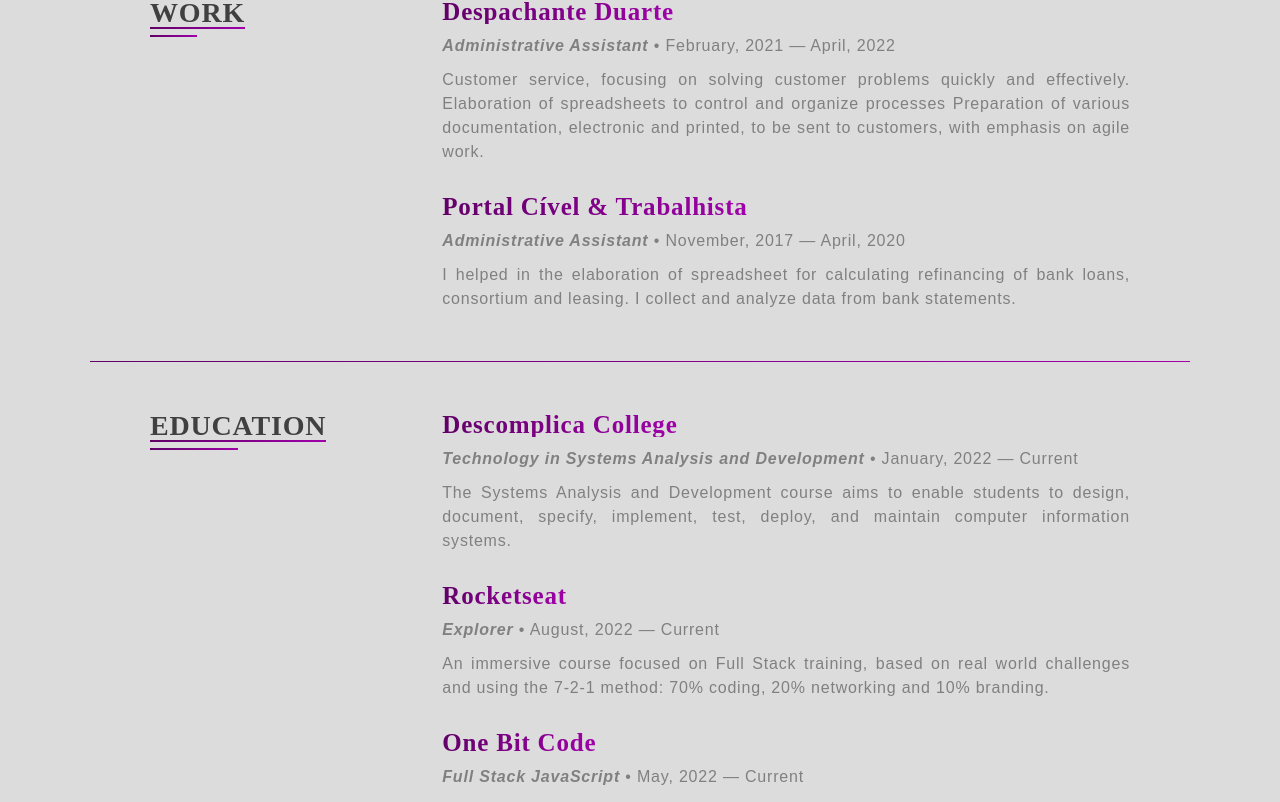
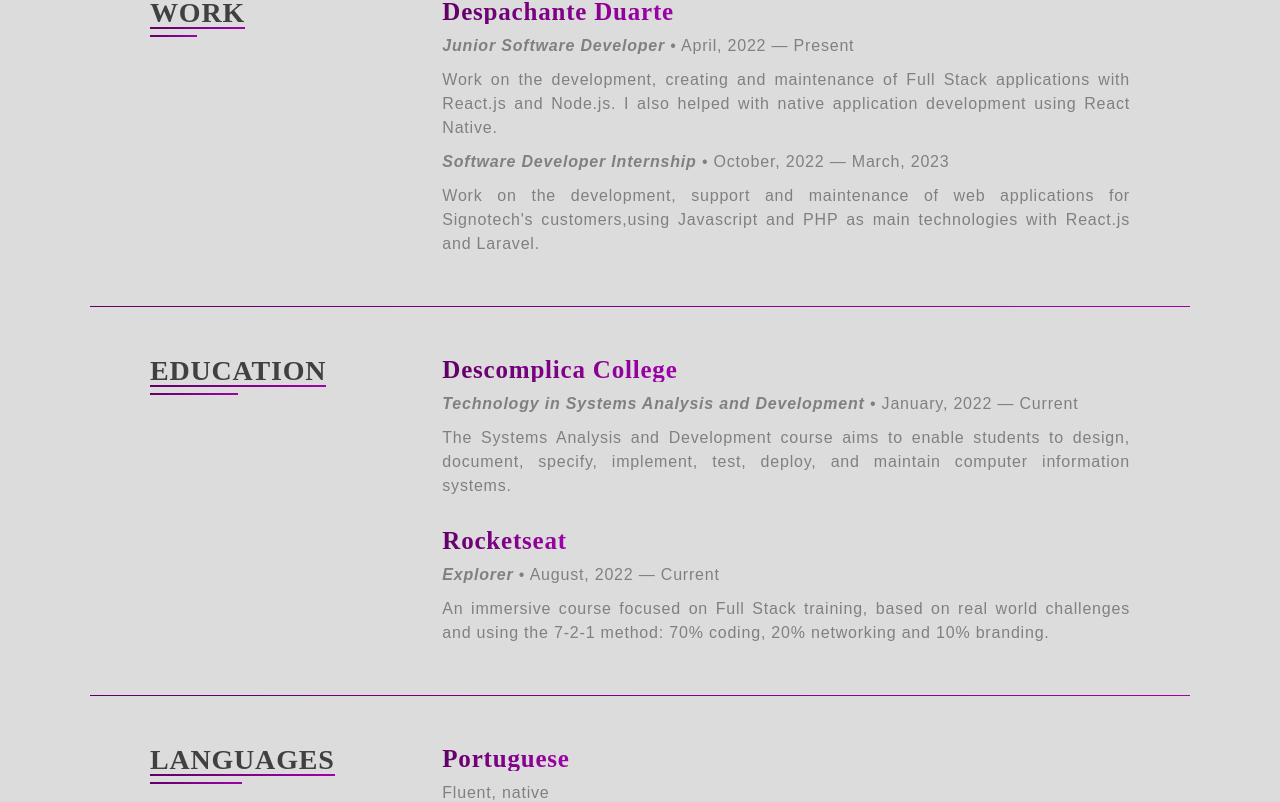
Before and after one commit to JoaoKshesek/portfolio_react, a React (Vite) app: page / in a window 1280 px wide. Shown: the part 1429-2231 px from the top of the page. Built offline with nearby package versions, Linux system fonts and the light colour scheme.

Commit message:
feat: update resume

```diff
--- a/src/assets/translations/en.json
+++ b/src/assets/translations/en.json
@@ -22,6 +22,16 @@
 		"about_download_PT": "Download resume PT_BR",
 
 		"resume_work": "Work",
+
+		"resume_job4_company":"Signo Tech",
+		"resume_job4_occupation":"Junior Software Developer",
+		"resume_job4_date":"April, 2022 — Present",
+		"resume_job4_details":"Work on the development, creating and maintenance of Full Stack applications with React.js and Node.js. I also helped with native application development using React Native.",
+
+		"resume_job3_company":"Signo Tech",
+		"resume_job3_occupation":"Software Developer Internship",
+		"resume_job3_date":"October, 2022 — March, 2023",
+		"resume_job3_details":"Work on the development, support  and maintenance of web applications for Signotech's customers,using Javascript and PHP as main technologies with React.js and Laravel.",
 
 		"resume_job2_company":"Despachante Duarte",
 		"resume_job2_occupation":"Administrative Assistant",
--- a/src/assets/translations/pt.json
+++ b/src/assets/translations/pt.json
@@ -23,6 +23,16 @@
 
 
 		"resume_work": "Trabalho",
+
+		"resume_job4_company":"Signo Tech",
+		"resume_job4_occupation":"Desenvolvedor de Software Junior",
+		"resume_job4_date":"Abril, 2022 — Atualmente",
+		"resume_job4_details":"Atuei no desenvolvimento, criação e manutenção de aplicações e-commerce Full-Stack, utilizando ReactJs e NodeJs. Também ajudei no desenvolvimento de aplicativos nativos, utilizando React Native.",
+
+		"resume_job3_company":"Signo Tech",
+		"resume_job3_occupation":"Estagiário de Desenvolvimento de Software",
+		"resume_job3_date":"Outubro, 2022 — Março, 2023",
+		"resume_job3_details":"Atuei no desenvolvimento, suporte e manutenção de aplicações web para os clientes da SignoTech, utilizando Javascript e PHP como tecnologias principais junto com ReactJs e Laravel.",
 
 		"resume_job2_company":"Despachante Duarte",
 		"resume_job2_occupation":"Assistente Administrativo",
--- a/src/pages/Resume/index.jsx
+++ b/src/pages/Resume/index.jsx
@@ -14,7 +14,15 @@ export function Resume(){
         <Container id="resume">
             <Content>
                 <Section title={t('resume_work')}>
+
                     <ResumeItem>
+                        <a href="https://signotech.com.br/" target="_blank"><h3>{t('resume_job2_company')}</h3></a>
+                        <p><span>{t('resume_job4_occupation')}</span> • {t('resume_job4_date')}</p>
+                        <p>{t('resume_job4_details')}</p>
+                        <p><span>{t('resume_job3_occupation')}</span> • {t('resume_job3_date')}</p>
+                        <p>{t('resume_job3_details')}</p>
+                    </ResumeItem>
+                    {/* <ResumeItem>
                         <a href="http://www.despachanteduarte.com.br/" target="_blank"><h3>{t('resume_job2_company')}</h3></a>
                         <p><span>{t('resume_job2_occupation')}</span> • {t('resume_job2_date')}</p>
                         <p>{t('resume_job2_details')}</p>
@@ -24,7 +32,7 @@ export function Resume(){
                         <a href="https://portalciveltrabalhista.com.br/" target="_blank"><h3>{t('resume_job1_company')}</h3></a>
                         <p><span>{t('resume_job1_occupation')}</span> • {t('resume_job1_date')}</p>
                         <p>{t('resume_job1_details')}</p>
-                    </ResumeItem>
+                    </ResumeItem> */}
                 </Section>
             </Content>
             <hr />
@@ -43,7 +51,7 @@ export function Resume(){
                     <p>{t('resume_course3_details')}</p>
                 </ResumeItem>
 
-                <ResumeItem>
+                {/* <ResumeItem>
                     <a href="https://onebitcode.com/" target="_blank"><h3>{t('resume_course2_company')}</h3></a>
                     <p><span>{t('resume_course2_title')}</span> • {t('resume_course2_date')}</p>
                     <p>{t('resume_course2_details')}</p>
@@ -53,7 +61,7 @@ export function Resume(){
                     <a href="https://pythonacademy.com.br/" target="_blank"><h3>{t('resume_course1_company')}</h3></a>
                     <p><span>{t('resume_course1_title')}</span> • {t('resume_course1_date')}</p>
                     <p>{t('resume_course1_details')}</p>
-                </ResumeItem>
+                </ResumeItem> */}
             </Section>
             </Content>
 
```
